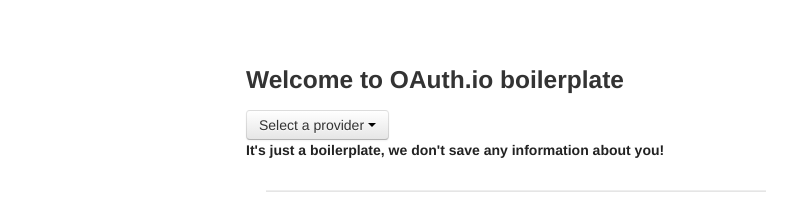
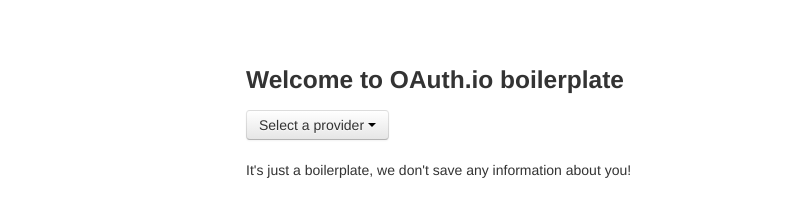
Before and after one commit to oauth-io/oauth-js, a plain HTML site: page index.html in a window 1280 px wide. Shown: the top 207 px of the page, 304-1101 px from the left. Drawn offline with nearby package versions, Linux system fonts and the light colour scheme.

Commit message:
Signed-off-by: thyb <thyb@oauth.io>

```diff
--- a/index.html
+++ b/index.html
@@ -93,7 +93,7 @@
           </div>
         </div>
         <div class="row">
-          <p><strong>It's just a boilerplate, we don't save any information about you!</strong></p>
+          <br /><p>It's just a boilerplate, we don't save any information about you!</p>
         </div>
         <hr />
         <div class="row">
```
